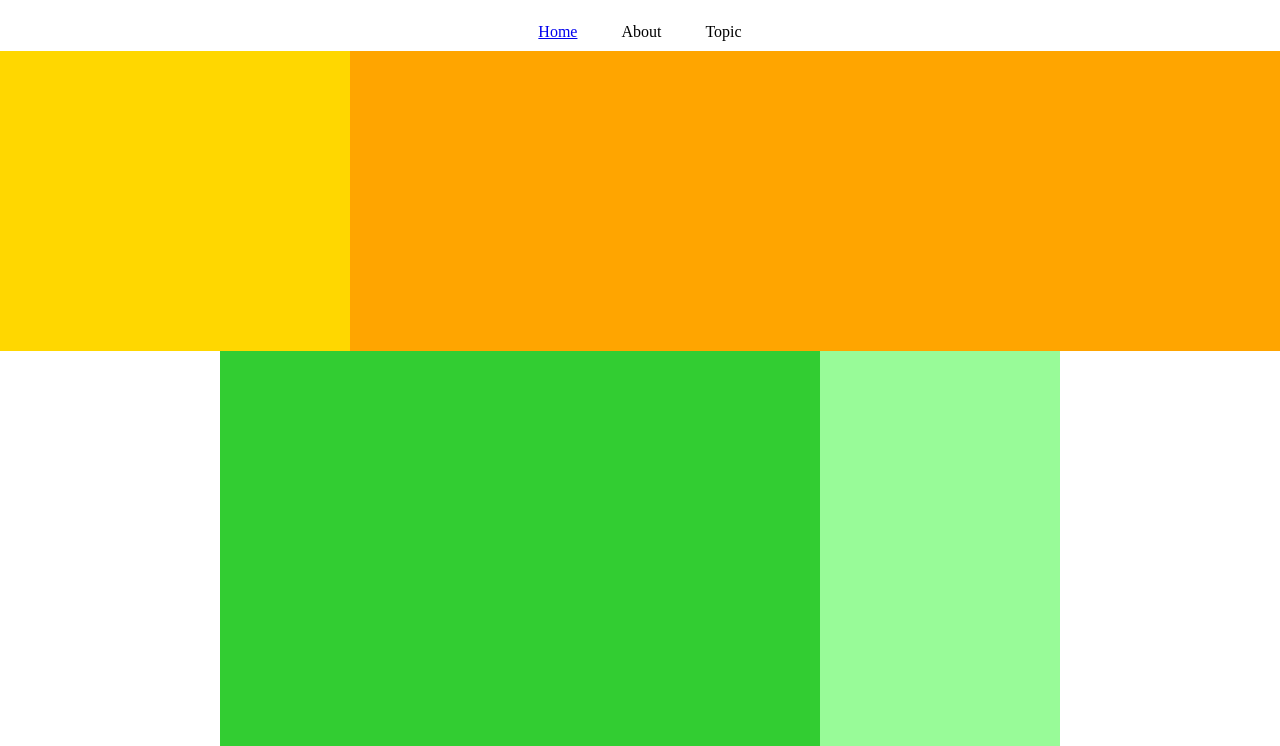
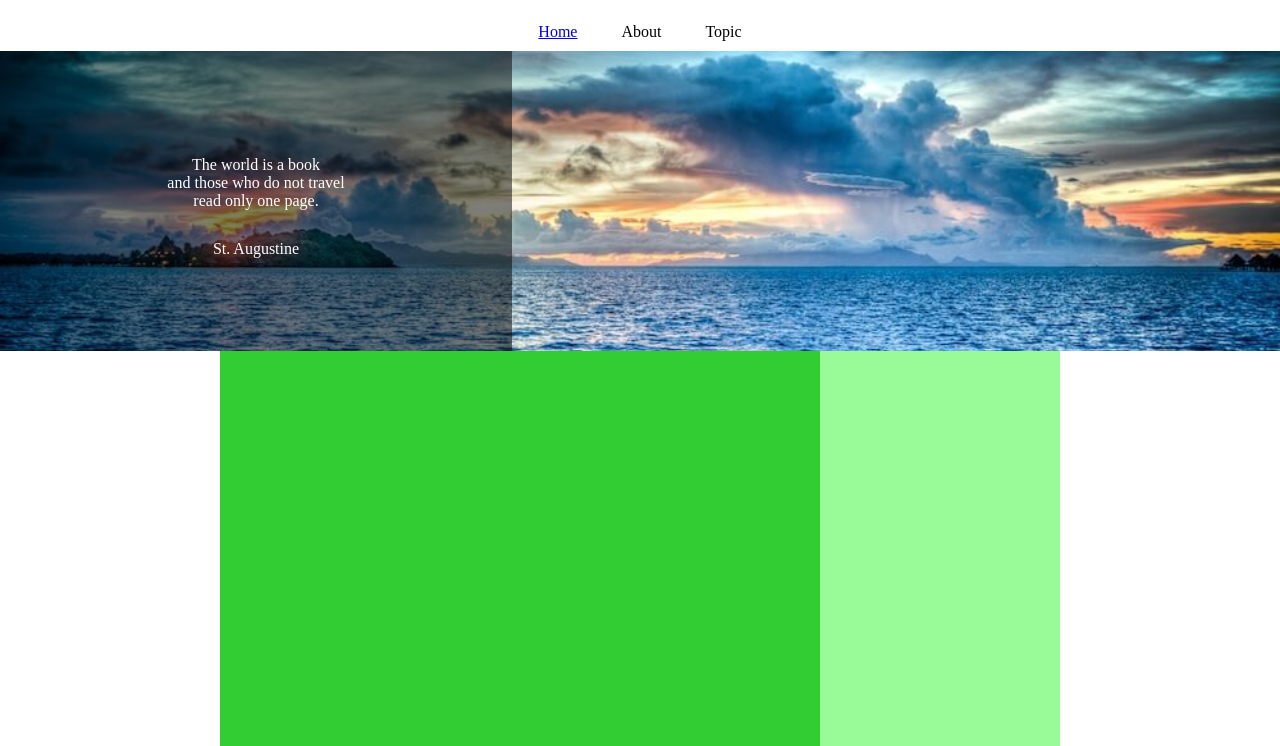
Before and after one commit to zakker006/git-work, a plain HTML site: page caravan/index.html in a window 1280 px wide. Shown: the part 54-800 px from the top of the page. Drawn offline with Linux system fonts and the light colour scheme.

Commit message:
[Add] HTML-6

```diff
--- a/caravan/index.html
+++ b/caravan/index.html
@@ -30,7 +30,16 @@
 
     <!-- main-visual用のdiv -->
     <div class="main-visual">
-      <div class="main-visual-content"></div>
+      <div class="main-visual-content">
+        <p class="main-visual-text">
+          The world is a book<br />
+          and those who do not travel<br />
+          read only one page.
+        </p>
+        <p class="main-visual-name">
+          St. Augustine
+        </p>
+      </div>
     </div>
 
     <!-- main用のdiv -->
--- a/caravan/style.css
+++ b/caravan/style.css
@@ -32,13 +32,26 @@ header .heading {
 .main-visual {
   width: 100%; /* 横幅いっぱい */
   height: 300px; /* 高さ300px */
-  background-color: orange; /* 背景色orange */
+  background-image: url(img/mv.jpg);
+  background-size: cover;
+  background-position: center; /* 背景画像を中央に配置 */
 }
 
 .main-visual-content {
-  width: 350px; /* 横幅350px */
+  width: 40%; /* 横幅40% */
   height: 300px; /* 親の高さに揃える */
-  background-color: gold; /* 背景色gold */
+  background-color: rgba(0, 0, 0, 0.5); /* 背景色を半透明の黒にする */
+  text-align: center; /* 文字を中央揃えにする */
+  padding-top: 105px; /* 上側の内側余白で垂直方向の位置を調整 */
+}
+
+.main-visual-text {
+  color: #fff; /* 文字色を白に変更 */
+}
+
+.main-visual-name {
+  margin-top: 30px; /* 上側の外側の余白 */
+  color: #fff; /* 文字色を白に変更 */
 }
 
 .main {
```
Also changed, not shown: caravan/img/airport.jpg (added), caravan/img/asia.jpg (added), caravan/img/desert.jpg (added), caravan/img/forest.jpg (added), caravan/img/italy.jpg (added), caravan/img/japan.jpg (added), caravan/img/japan2.jpg (added), caravan/img/lake.jpg (added), caravan/img/mv.jpg (added), caravan/img/person.jpg (added), caravan/img/road.jpg (added), caravan/img/snow.jpg (added), 1 other file.
